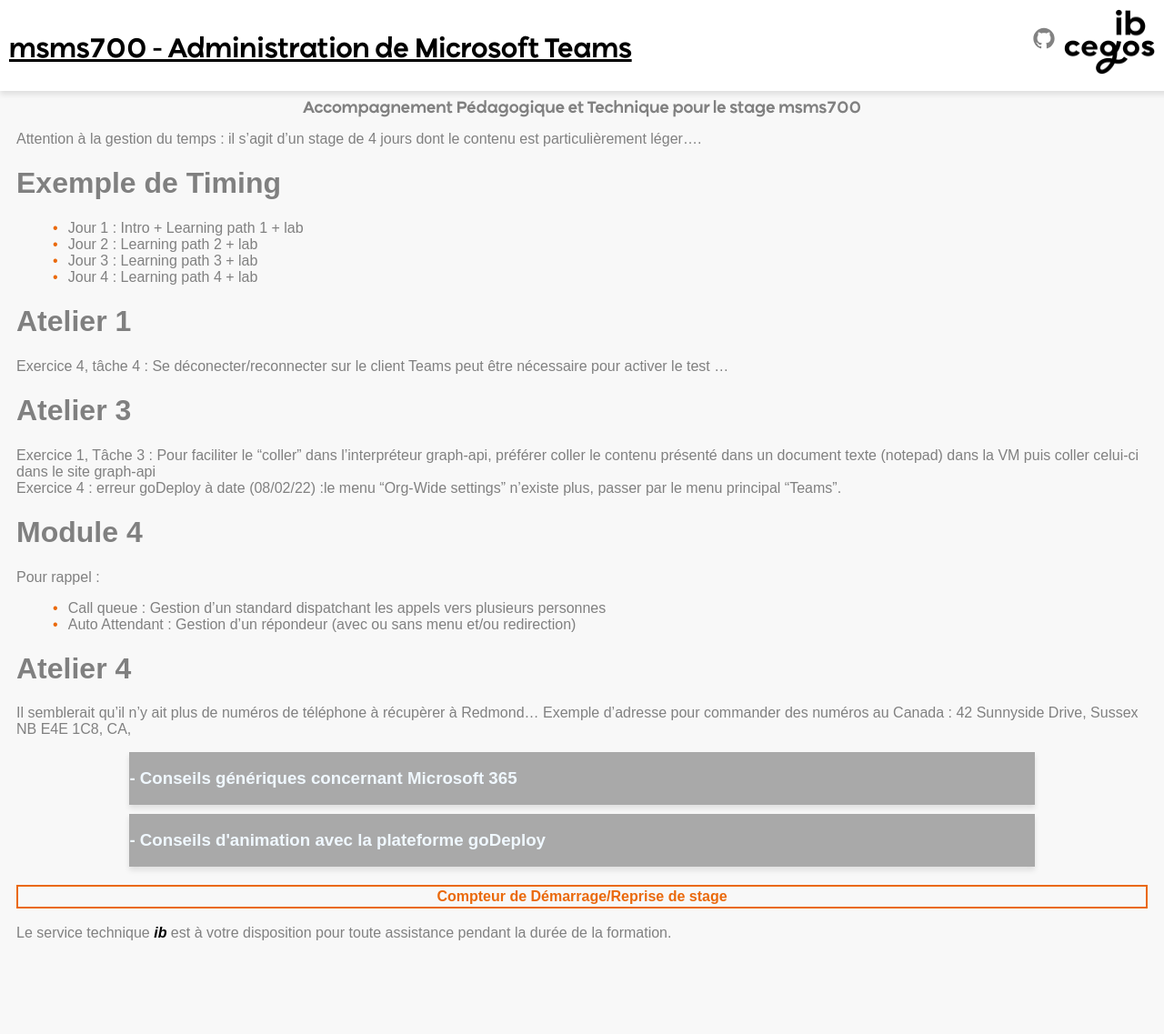
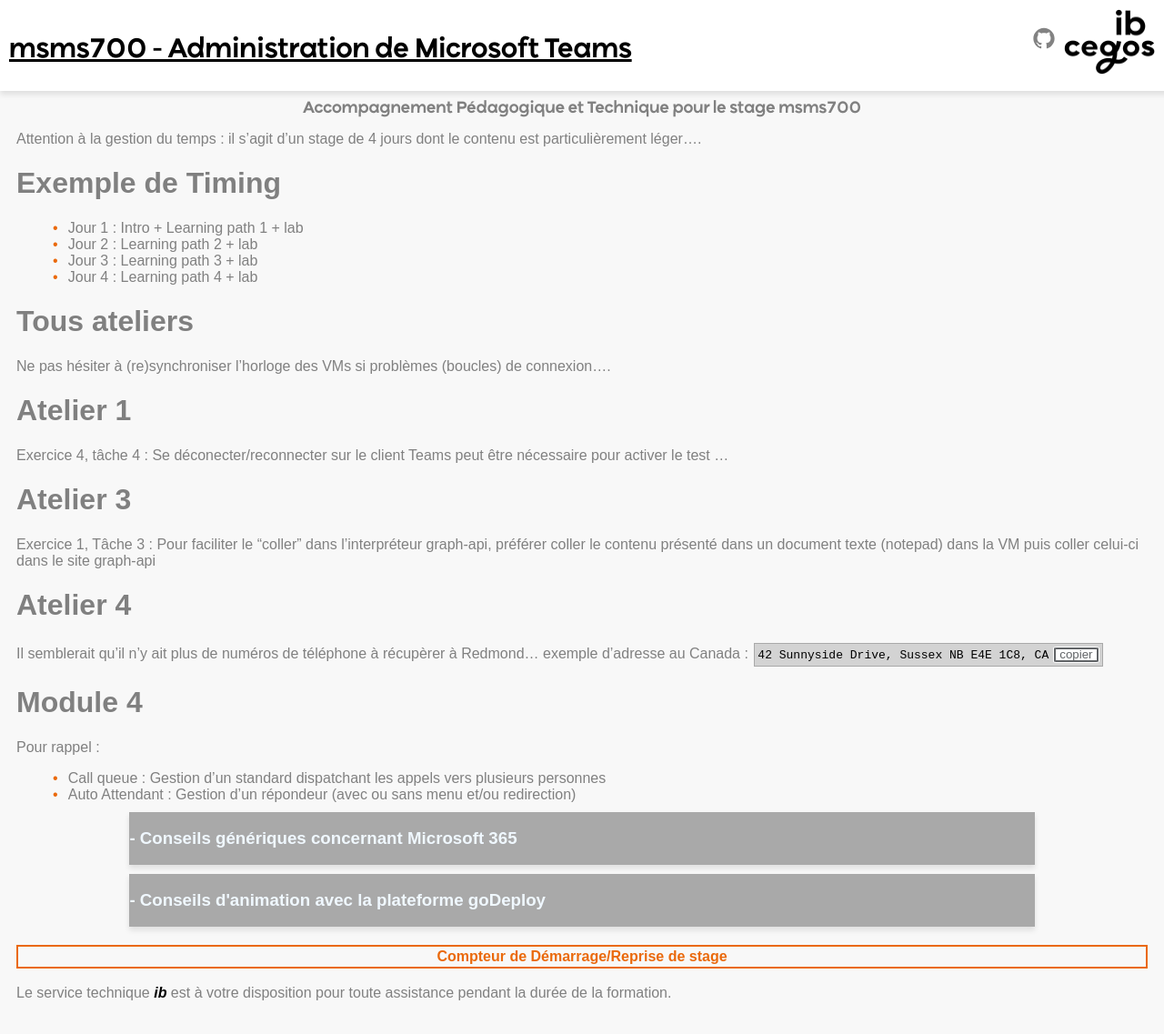
Before and after one commit to renaudwangler/ib-apts, a Jekyll site: the page built from stages/msms700.md, in a window 1280 px wide and 1137 px high. Shown: the whole window at 91% size. Built offline with Jekyll 4.4.1, drawn with Linux system fonts in a browser that asks for light colours.

Commit message:
Update msms700.md

````diff
--- a/stages/msms700.md
+++ b/stages/msms700.md
@@ -10,16 +10,16 @@
 - Jour 3 : Learning path 3 + lab
 - Jour 4 : Learning path 4 + lab
 
+# Tous ateliers
+Ne pas hésiter à (re)synchroniser l'horloge des VMs si problèmes (boucles) de connexion….
 # Atelier 1
 Exercice 4, tâche 4 : Se déconecter/reconnecter sur le client Teams peut être nécessaire pour activer le test ...
 # Atelier 3
 Exercice 1, Tâche 3 : Pour faciliter le "coller" dans l'interpréteur graph-api, préférer coller le contenu présenté dans un document texte (notepad) dans la VM puis coller celui-ci dans le site graph-api
-Exercice 4 : erreur goDeploy à date (08/02/22)  :le menu "Org-Wide settings" n'existe plus, passer par le menu principal "Teams".
+# Atelier 4
+Il semblerait qu'il n'y ait plus de numéros de téléphone à récupèrer à Redmond...
+exemple d'adresse au Canada : ```42 Sunnyside Drive, Sussex NB E4E 1C8, CA```
 # Module 4
 Pour rappel :
   - Call queue : Gestion d'un standard dispatchant les appels vers plusieurs personnes
   - Auto Attendant : Gestion d'un répondeur (avec ou sans menu et/ou redirection)
-
-# Atelier 4
-  Il semblerait qu'il n'y ait plus de numéros de téléphone à récupèrer à Redmond...
-  Exemple d'adresse pour commander des numéros au Canada : 42 Sunnyside Drive, Sussex NB E4E 1C8, CA,
````
